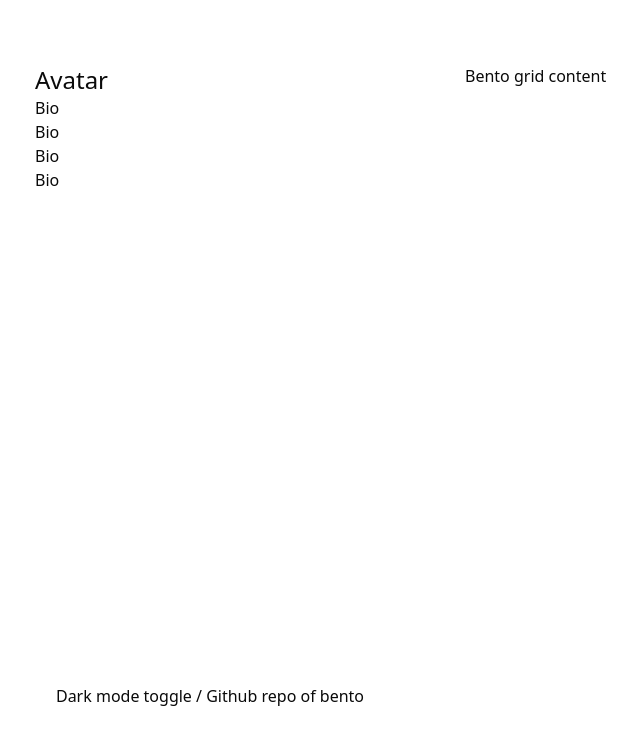
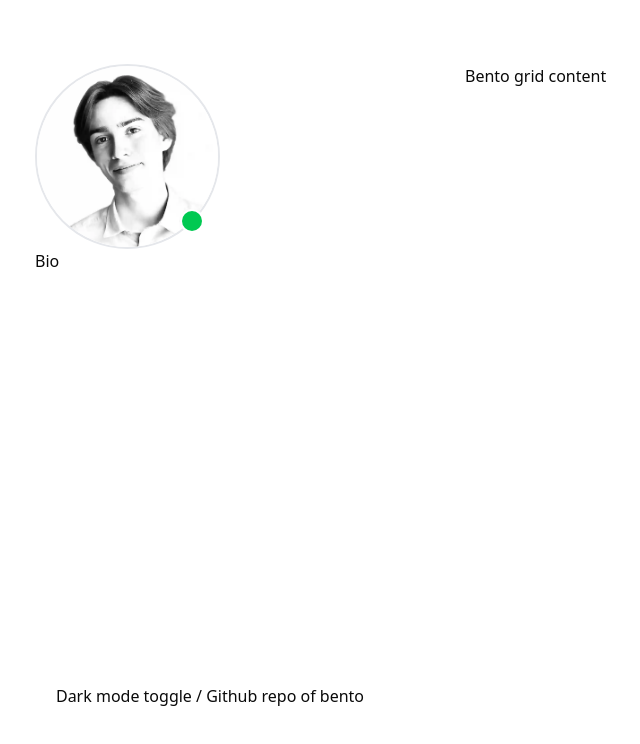
Before and after one commit to thibautlfr/my-bento, a React (Vite) app: page / in a window 1280 px wide. Shown: the top 744 px of the page, without its empty margins (29-669 px from the left). Built offline with nearby package versions, Linux system fonts and the light colour scheme.

Commit message:
feat: implement online status indicator in Sidebar with Avatar component

```diff
--- a/src/components/ui/avatar.tsx
+++ b/src/components/ui/avatar.tsx
@@ -60,11 +60,11 @@ function AvatarBadge({ className, ...props }: React.ComponentProps<'span'>) {
     <span
       data-slot="avatar-badge"
       className={cn(
-        'bg-primary text-primary-foreground ring-background absolute right-0 bottom-0 z-10 inline-flex items-center justify-center rounded-full ring-2 select-none',
+        'bg-primary text-primary-foreground ring-background absolute right-0 bottom-0 z-10 inline-flex items-center justify-center rounded-full border-gray-200 ring-2 select-none',
         'group-data-[size=sm]/avatar:size-2 group-data-[size=sm]/avatar:[&>svg]:hidden',
         'group-data-[size=default]/avatar:size-2.5 group-data-[size=default]/avatar:[&>svg]:size-2',
         'group-data-[size=lg]/avatar:size-3 group-data-[size=lg]/avatar:[&>svg]:size-2',
-        'group-data-[size=xl]/avatar:right-2 group-data-[size=xl]/avatar:bottom-2 group-data-[size=xl]/avatar:size-4 group-data-[size=xl]/avatar:lg:right-4 group-data-[size=xl]/avatar:lg:bottom-4 group-data-[size=xl]/avatar:lg:size-5',
+        'group-data-[size=xl]/avatar:right-2 group-data-[size=xl]/avatar:bottom-2 group-data-[size=xl]/avatar:size-4 group-data-[size=xl]/avatar:ring-1 group-data-[size=xl]/avatar:lg:right-4 group-data-[size=xl]/avatar:lg:bottom-4 group-data-[size=xl]/avatar:lg:size-5 group-data-[size=xl]/avatar:lg:ring-2',
         className
       )}
       {...props}
--- a/src/features/sidebar/Sidebar.tsx
+++ b/src/features/sidebar/Sidebar.tsx
@@ -1,10 +1,28 @@
+import {
+  Avatar,
+  AvatarBadge,
+  AvatarFallback,
+  AvatarImage,
+} from '@/components/ui/avatar';
+import avatarImg from '@/assets/thibaut_lefrancois.webp';
+import { useOnlineStatus } from '@/hooks/useOnlineStatus';
+
+const statusColors = {
+  online: 'bg-green-500',
+  away: 'bg-amber-500',
+  offline: 'bg-gray-400',
+} as const;
+
 export default function Sidebar() {
+  const status = useOnlineStatus();
+
   return (
     <>
-      <div className="text-2xl">Avatar</div>
-      <div>Bio</div>
-      <div>Bio</div>
-      <div>Bio</div>
+      <Avatar className="border-2 border-gray-200" size="xl">
+        <AvatarImage src={avatarImg} alt="Thibaut Lefrançois" />
+        <AvatarFallback>TL</AvatarFallback>
+        <AvatarBadge className={statusColors[status]} />
+      </Avatar>
       <div>Bio</div>
     </>
   );
--- /dev/null
+++ b/src/hooks/useOnlineStatus.ts
@@ -0,0 +1,34 @@
+import { useState, useEffect } from 'react';
+
+export type OnlineStatus = 'online' | 'away' | 'offline';
+
+function getParisHour(): number {
+  const parisTime = new Intl.DateTimeFormat('en-US', {
+    timeZone: 'Europe/Paris',
+    hour: 'numeric',
+    hour12: false,
+  }).format(new Date());
+  return parseInt(parisTime, 10);
+}
+
+function getStatusFromHour(hour: number): OnlineStatus {
+  if (hour >= 8 && hour < 20) return 'online';
+  if (hour >= 20 && hour < 24) return 'away';
+  return 'offline';
+}
+
+export function useOnlineStatus(): OnlineStatus {
+  const [status, setStatus] = useState<OnlineStatus>(() =>
+    getStatusFromHour(getParisHour())
+  );
+
+  useEffect(() => {
+    const intervalId = setInterval(() => {
+      setStatus(getStatusFromHour(getParisHour()));
+    }, 60000);
+
+    return () => clearInterval(intervalId);
+  }, []);
+
+  return status;
+}
```
Also changed, not shown: src/assets/thibaut_lefrancois.webp (added).
